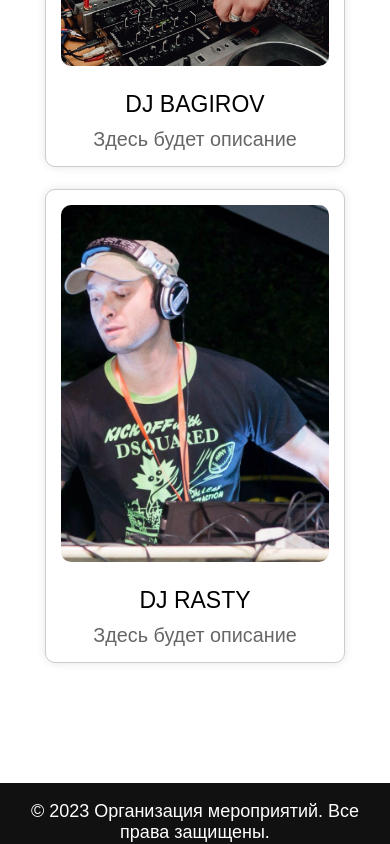
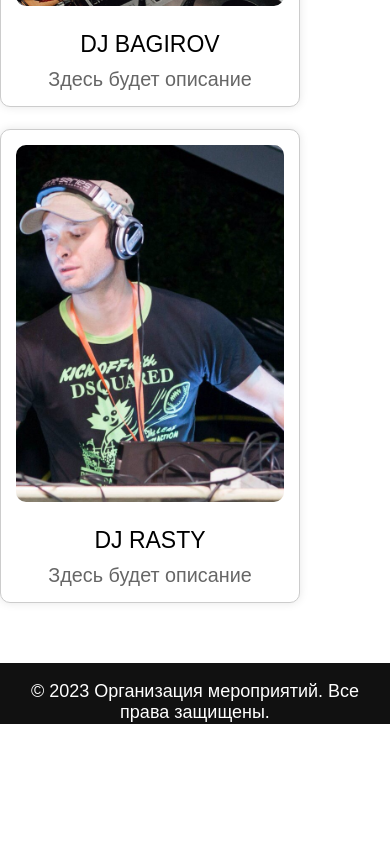
Before and after one commit to OvchinnikovAndpey/event-organization-team, a React (Vite) app: page /team in a window 390 px wide. Shown: the part 3594-4438 px from the top of the page. After the commit the page ends 4318 px from the top, so only its background shows below. Built offline with nearby package versions, Linux system fonts and the light colour scheme.

Commit message:
правки адаптива

```diff
--- a/src/components/Footer/Footer.module.css
+++ b/src/components/Footer/Footer.module.css
@@ -6,4 +6,5 @@
   width: 100%;
   flex-shrink: 0;
   height: 61px; /* Устанавливаем фиксированную высоту для расчета */
+  z-index: 1;
 }
--- a/src/components/Pages/Contacts/Contacts.module.css
+++ b/src/components/Pages/Contacts/Contacts.module.css
@@ -5,7 +5,7 @@
   gap: 87px;
   padding: 2rem;
   text-align: center;
-  background-color: #ffffff;
+  /* background-color: #ffffff; */
   height: calc(100vh - 187px);
 }
 
--- a/src/components/Pages/General/General.module.css
+++ b/src/components/Pages/General/General.module.css
@@ -38,7 +38,7 @@
 
 .title {
     text-align: left; /* Выравнивание текста по левому краю */
-    font-size: 45px;
+    font-size: clamp(1.75rem, 1.5982rem + 0.7589vw, 2.8125rem); /* 28px to 28px */
     color: white;
 }
 
@@ -51,7 +51,7 @@
 
 .text {
     text-align: left; /* Выравнивание текста по левому краю */
-    font-size: 25px;
+    font-size: clamp(1.125rem, 1.0625rem + 0.3125vw, 1.5625rem); /* 18px to 25px */
     color: white;
 }
 
--- a/src/components/Pages/MyTeam/MyTeam.module.css
+++ b/src/components/Pages/MyTeam/MyTeam.module.css
@@ -1,7 +1,7 @@
 .team {
-  margin: 120px auto;
-  max-width: 1600px; /* Ensure the team section has the same max-width as the grid */
-  padding: 0 20px; /* Add padding to align with the grid */
+  margin: 60px auto;
+  max-width: 1290px; /* (300px * 4) + (30px * 3) = 1290px */
+  padding: 0;
 }
 
 .heading {
@@ -9,19 +9,15 @@
   font-weight: 400;
   text-align: left;
   margin-bottom: 2rem;
-  max-width: 1600px; /* Ensure the heading has the same max-width as the grid */
-  margin: 0 auto 2rem; /* Center the heading within the team section */
-  /* margin-left: 135px; */
+  width: 100%;
 }
 
 .teamGrid {
   display: flex;
   flex-wrap: wrap;
-  justify-content: center;
+  justify-content: flex-start;
   gap: 22px 30px;
-  margin: 2rem auto;
-  max-width: 1600px;
-  /* padding: 0 20px; */
+  margin: 2rem 0;
 }
 
 .teamMember {
```
Also changed, not shown: src/components/Layout/Layout.module.css (+43 -0 lines).
